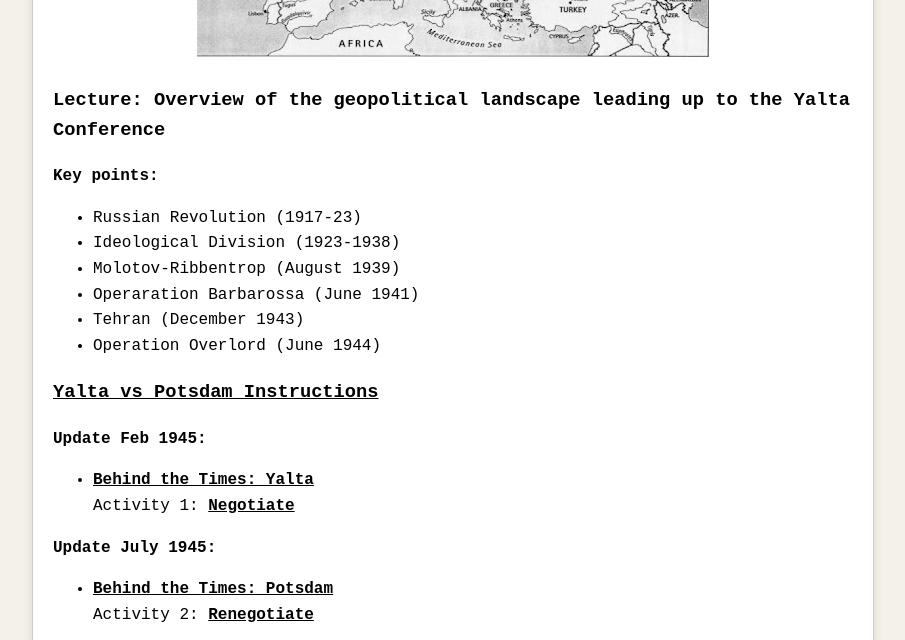
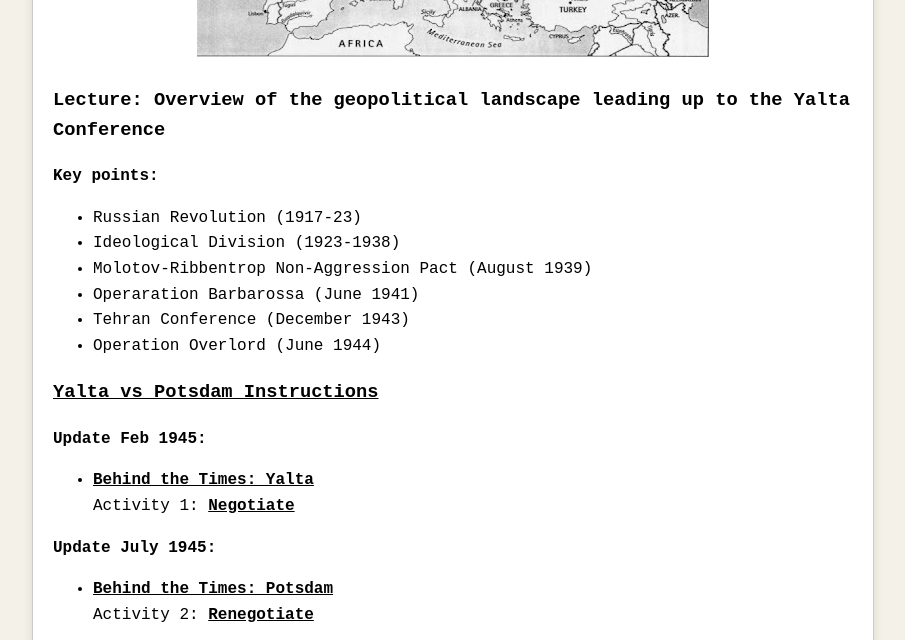
Before and after one commit to jboyce1/CodeWar, a Jekyll site: the page built from classes/PreparingForWinter.md, in a window 1280 px wide and 900 px high, scrolled down 607 px, cut to the strip 0-640 px from the top of the window. Shown: the whole strip, without its empty margins (187-1092 px from the left). Built offline with Jekyll 4.4.1, drawn with Linux system fonts in a browser that asks for light colours.

Commit message:
Update PreparingForWinter.md

```diff
--- a/classes/PreparingForWinter.md
+++ b/classes/PreparingForWinter.md
@@ -16,9 +16,9 @@ title: Preparing for Winter
 **Key points:**
 - Russian Revolution (1917-23)
 - Ideological Division (1923-1938)
-- Molotov-Ribbentrop (August 1939)
+- Molotov-Ribbentrop Non-Aggression Pact (August 1939)
 - Operaration Barbarossa (June 1941)
-- Tehran (December 1943)
+- Tehran Conference (December 1943)
 - Operation Overlord (June 1944)
 
 ### [Yalta vs Potsdam Instructions]({{ 'classes/PreparingForWinter/Yalta vs Potsdam Instructions.pdf' | relative_url }})
```
